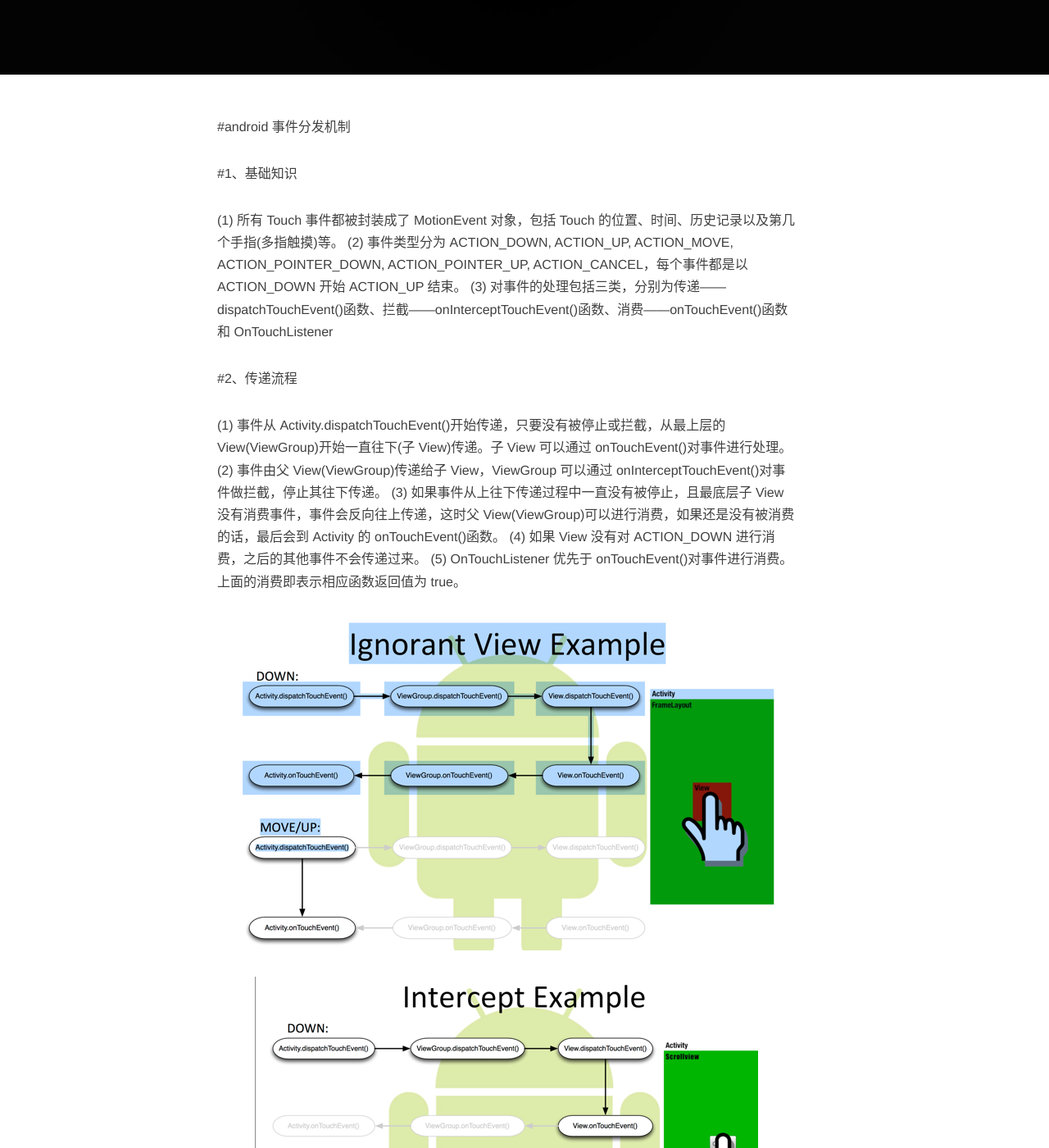
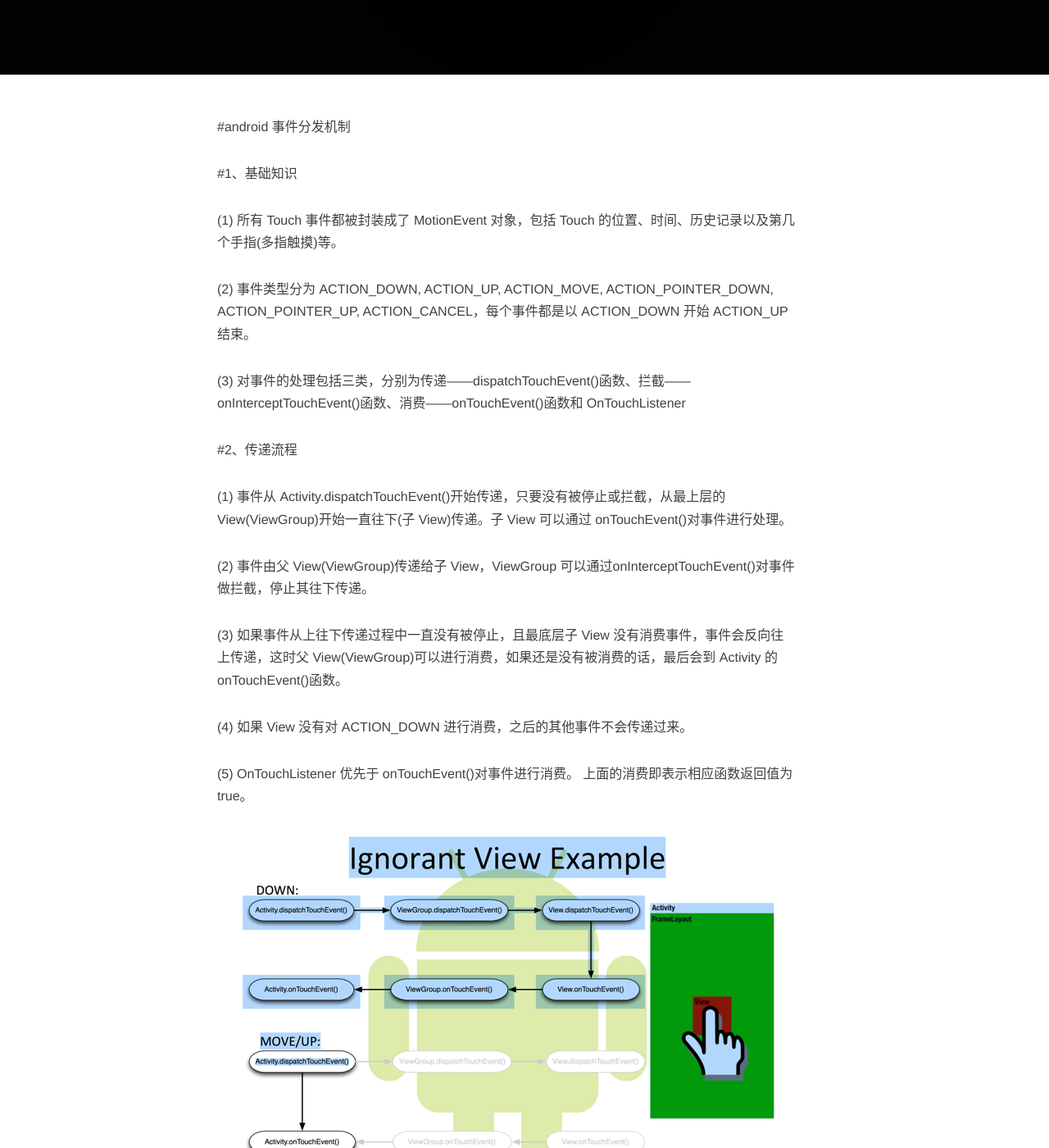
Before and after one commit to kennyhui/kennyhui.github.io, a Jekyll site: the page built from _posts/2016-06-28-android-toucheEvent.markdown, in a window 1280 px wide and 1400 px high, scrolled down 432 px. Shown: the whole window at 82% size. Built offline with Jekyll 4.4.1, drawn with Linux system fonts in a browser that asks for light colours; nearby versions of some CDN libraries; comment, search, counter and statistics services are not loaded.

```diff
--- a/_posts/2016-06-28-android-toucheEvent.markdown
+++ b/_posts/2016-06-28-android-toucheEvent.markdown
@@ -17,7 +17,9 @@ tags:
 #1、基础知识
 
  (1) 所有 Touch 事件都被封装成了 MotionEvent 对象，包括 Touch 的位置、时间、历史记录以及第几个手指(多指触摸)等。
+
  (2) 事件类型分为 ACTION_DOWN, ACTION_UP, ACTION_MOVE, ACTION_POINTER_DOWN, ACTION_POINTER_UP, ACTION_CANCEL，每个事件都是以 ACTION_DOWN 开始 ACTION_UP 结束。
+
  (3) 对事件的处理包括三类，分别为传递——dispatchTouchEvent()函数、拦截——onInterceptTouchEvent()函数、消费——onTouchEvent()函数和 OnTouchListener
 
 
@@ -26,9 +28,13 @@ tags:
 #2、传递流程
 
 (1) 事件从 Activity.dispatchTouchEvent()开始传递，只要没有被停止或拦截，从最上层的 View(ViewGroup)开始一直往下(子 View)传递。子 View 可以通过 onTouchEvent()对事件进行处理。
-(2) 事件由父 View(ViewGroup)传递给子 View，ViewGroup 可以通过  onInterceptTouchEvent()对事件做拦截，停止其往下传递。
+
+(2) 事件由父 View(ViewGroup)传递给子 View，ViewGroup 可以通过onInterceptTouchEvent()对事件做拦截，停止其往下传递。
+
 (3) 如果事件从上往下传递过程中一直没有被停止，且最底层子 View 没有消费事件，事件会反向往上传递，这时父 View(ViewGroup)可以进行消费，如果还是没有被消费的话，最后会到 Activity 的 onTouchEvent()函数。
+
 (4) 如果 View 没有对 ACTION_DOWN 进行消费，之后的其他事件不会传递过来。
+
 (5) OnTouchListener 优先于 onTouchEvent()对事件进行消费。
 上面的消费即表示相应函数返回值为 true。
 
```
